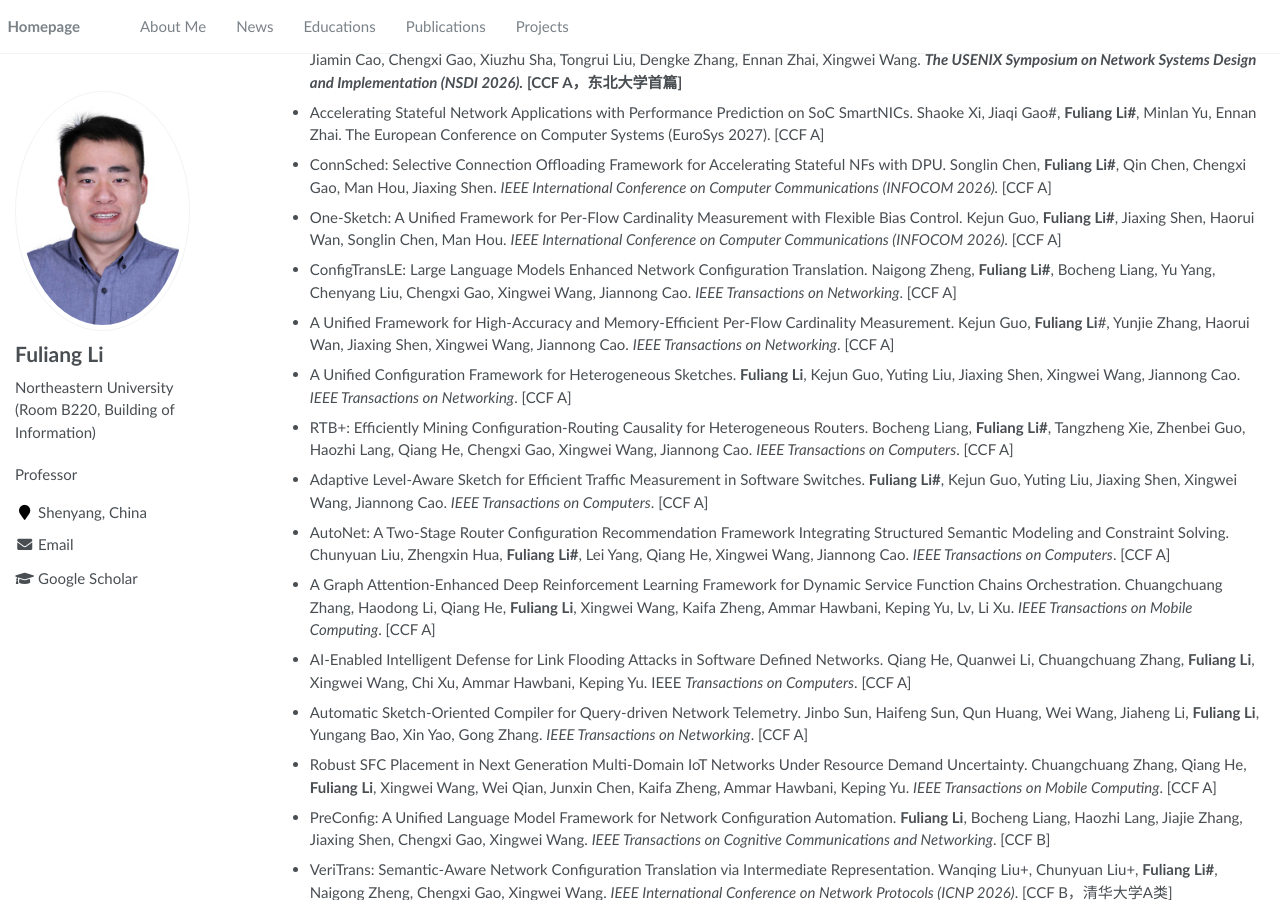
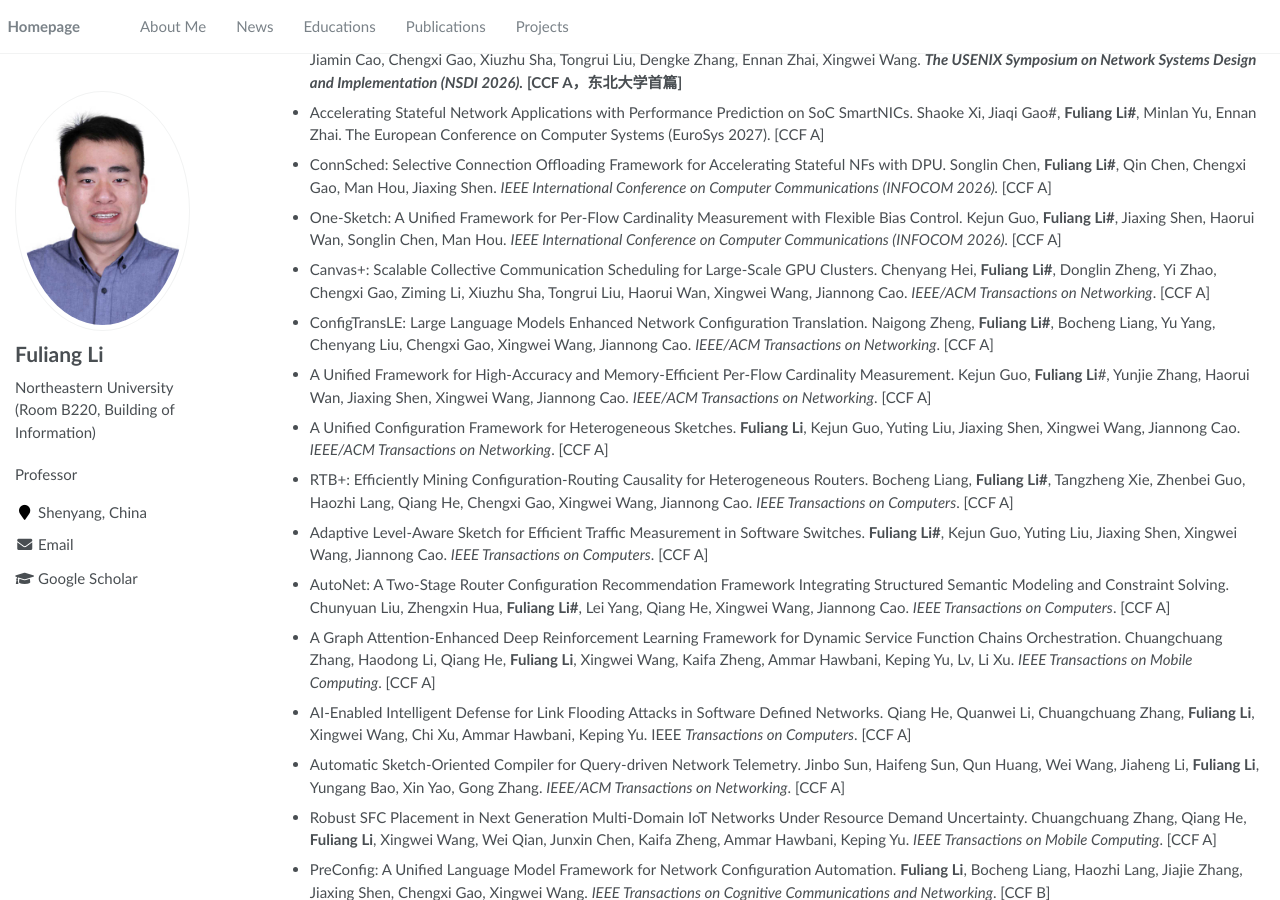
Before and after one commit to Fuliang-Li/Fuliang-Li.github.io, a Jekyll site: the page built from _pages/about.md, in a window 1280 px wide and 900 px high, scrolled down 1106 px. Built offline with Jekyll 4.4.1, drawn with Linux system fonts in a browser that asks for light colours.

Commit message:
Update about.md

```diff
--- a/_pages/about.md
+++ b/_pages/about.md
@@ -58,15 +58,16 @@ Fuliang Li (李福亮), Professor of Northeastern University. I obtained my Bach
 - Accelerating Stateful Network Applications with Performance Prediction on SoC SmartNICs. Shaoke Xi, Jiaqi Gao#, **Fuliang Li#**, Minlan Yu, Ennan Zhai. The European Conference on Computer Systems (EuroSys 2027). [CCF A]
 - ConnSched: Selective Connection Offloading Framework for Accelerating Stateful NFs with DPU. Songlin Chen, **Fuliang Li#**, Qin Chen, Chengxi Gao, Man Hou, Jiaxing Shen. <i> IEEE International Conference on Computer Communications (INFOCOM 2026). </i> [CCF A]
 - One-Sketch: A Unified Framework for Per-Flow Cardinality Measurement with Flexible Bias Control. Kejun Guo, **Fuliang Li#**, Jiaxing Shen, Haorui Wan, Songlin Chen, Man Hou. <i> IEEE International Conference on Computer Communications (INFOCOM 2026). </i> [CCF A]
-- ConfigTransLE: Large Language Models Enhanced Network Configuration Translation. Naigong Zheng, **Fuliang Li#**, Bocheng Liang, Yu Yang, Chenyang Liu,  Chengxi Gao, Xingwei Wang, Jiannong Cao.  *IEEE Transactions on Networking*. [CCF A]
-- A Unified Framework for High-Accuracy and Memory-Efficient Per-Flow Cardinality Measurement. Kejun Guo, **Fuliang Li**#, Yunjie Zhang, Haorui Wan, Jiaxing Shen, Xingwei Wang, Jiannong Cao. *IEEE Transactions on Networking*. [CCF A]
-- A Unified Configuration Framework for Heterogeneous Sketches. **Fuliang Li**, Kejun Guo, Yuting Liu, Jiaxing Shen, Xingwei Wang, Jiannong Cao. *IEEE Transactions on Networking*. [CCF A]
+- Canvas+: Scalable Collective Communication Scheduling for Large-Scale GPU Clusters. Chenyang Hei, **Fuliang Li#**, Donglin Zheng, Yi Zhao, Chengxi Gao,  Ziming Li, Xiuzhu Sha, Tongrui Liu, Haorui Wan, Xingwei Wang, Jiannong Cao. *IEEE/ACM Transactions on Networking*. [CCF A]
+- ConfigTransLE: Large Language Models Enhanced Network Configuration Translation. Naigong Zheng, **Fuliang Li#**, Bocheng Liang, Yu Yang, Chenyang Liu,  Chengxi Gao, Xingwei Wang, Jiannong Cao.  *IEEE/ACM Transactions on Networking*. [CCF A]
+- A Unified Framework for High-Accuracy and Memory-Efficient Per-Flow Cardinality Measurement. Kejun Guo, **Fuliang Li**#, Yunjie Zhang, Haorui Wan, Jiaxing Shen, Xingwei Wang, Jiannong Cao. *IEEE/ACM Transactions on Networking*. [CCF A]
+- A Unified Configuration Framework for Heterogeneous Sketches. **Fuliang Li**, Kejun Guo, Yuting Liu, Jiaxing Shen, Xingwei Wang, Jiannong Cao. *IEEE/ACM Transactions on Networking*. [CCF A]
 - RTB+: Efficiently Mining Configuration-Routing Causality for Heterogeneous Routers. Bocheng Liang,  **Fuliang Li#**, Tangzheng Xie, Zhenbei Guo, Haozhi Lang, Qiang He, Chengxi Gao, Xingwei Wang, Jiannong Cao. *IEEE Transactions on Computers*. [CCF A]
 - Adaptive Level-Aware Sketch for Efficient Traffic Measurement in Software Switches. **Fuliang Li#**, Kejun Guo, Yuting Liu, Jiaxing Shen, Xingwei Wang, Jiannong Cao. *IEEE Transactions on Computers*. [CCF A]
 - AutoNet: A Two-Stage Router Configuration Recommendation Framework Integrating Structured Semantic Modeling and Constraint Solving. Chunyuan Liu, Zhengxin Hua, **Fuliang Li#**, Lei Yang, Qiang He, Xingwei Wang, Jiannong Cao. *IEEE Transactions on Computers*. [CCF A]
 - A Graph Attention-Enhanced Deep Reinforcement Learning Framework for Dynamic Service Function Chains Orchestration. Chuangchuang Zhang, Haodong Li, Qiang He, **Fuliang Li**, Xingwei Wang,  Kaifa Zheng, Ammar Hawbani, Keping Yu, Lv,  Li Xu.  *IEEE Transactions on Mobile Computing*. [CCF A]
 - AI-Enabled Intelligent Defense for Link Flooding Attacks in Software Defined Networks. Qiang He, Quanwei Li, Chuangchuang Zhang, **Fuliang Li**, Xingwei Wang, Chi Xu, Ammar Hawbani, Keping Yu. IEEE *Transactions on Computers*. [CCF A]
-- Automatic Sketch-Oriented Compiler for Query-driven Network Telemetry. Jinbo Sun, Haifeng Sun, Qun Huang,  Wei Wang, Jiaheng Li, **Fuliang Li**, Yungang Bao, Xin Yao, Gong Zhang.  *IEEE Transactions on Networking*. [CCF A]
+- Automatic Sketch-Oriented Compiler for Query-driven Network Telemetry. Jinbo Sun, Haifeng Sun, Qun Huang,  Wei Wang, Jiaheng Li, **Fuliang Li**, Yungang Bao, Xin Yao, Gong Zhang.  *IEEE/ACM Transactions on Networking*. [CCF A]
 - Robust SFC Placement in Next Generation Multi-Domain IoT Networks Under Resource Demand Uncertainty. Chuangchuang Zhang, Qiang He, **Fuliang Li**, Xingwei Wang, Wei Qian, Junxin Chen, Kaifa Zheng, Ammar Hawbani, Keping Yu. *IEEE Transactions on Mobile Computing*. [CCF A]
 - PreConfig: A Unified Language Model Framework for Network Configuration Automation. **Fuliang Li**, Bocheng Liang, Haozhi Lang, Jiajie Zhang, Jiaxing Shen, Chengxi Gao, Xingwei Wang. *IEEE Transactions on Cognitive Communications and Networking*. [CCF B]
 - VeriTrans: Semantic-Aware Network Configuration Translation via Intermediate Representation. Wanqing Liu+, Chunyuan Liu+, **Fuliang Li#**, Naigong Zheng, Chengxi Gao, Xingwei Wang.  *IEEE International Conference on Network Protocols (ICNP 2026)*. [CCF B，清华大学A类]
```
